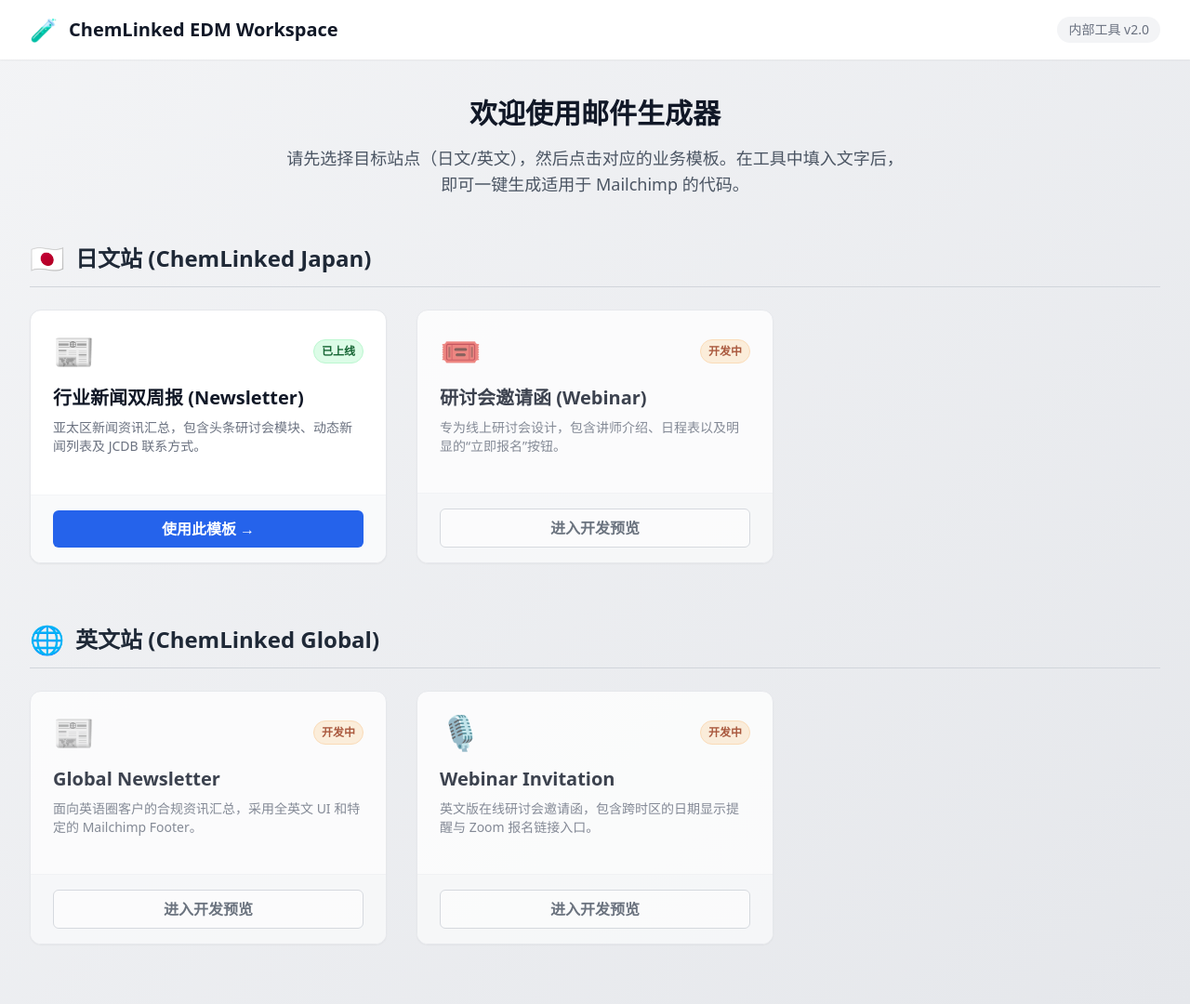
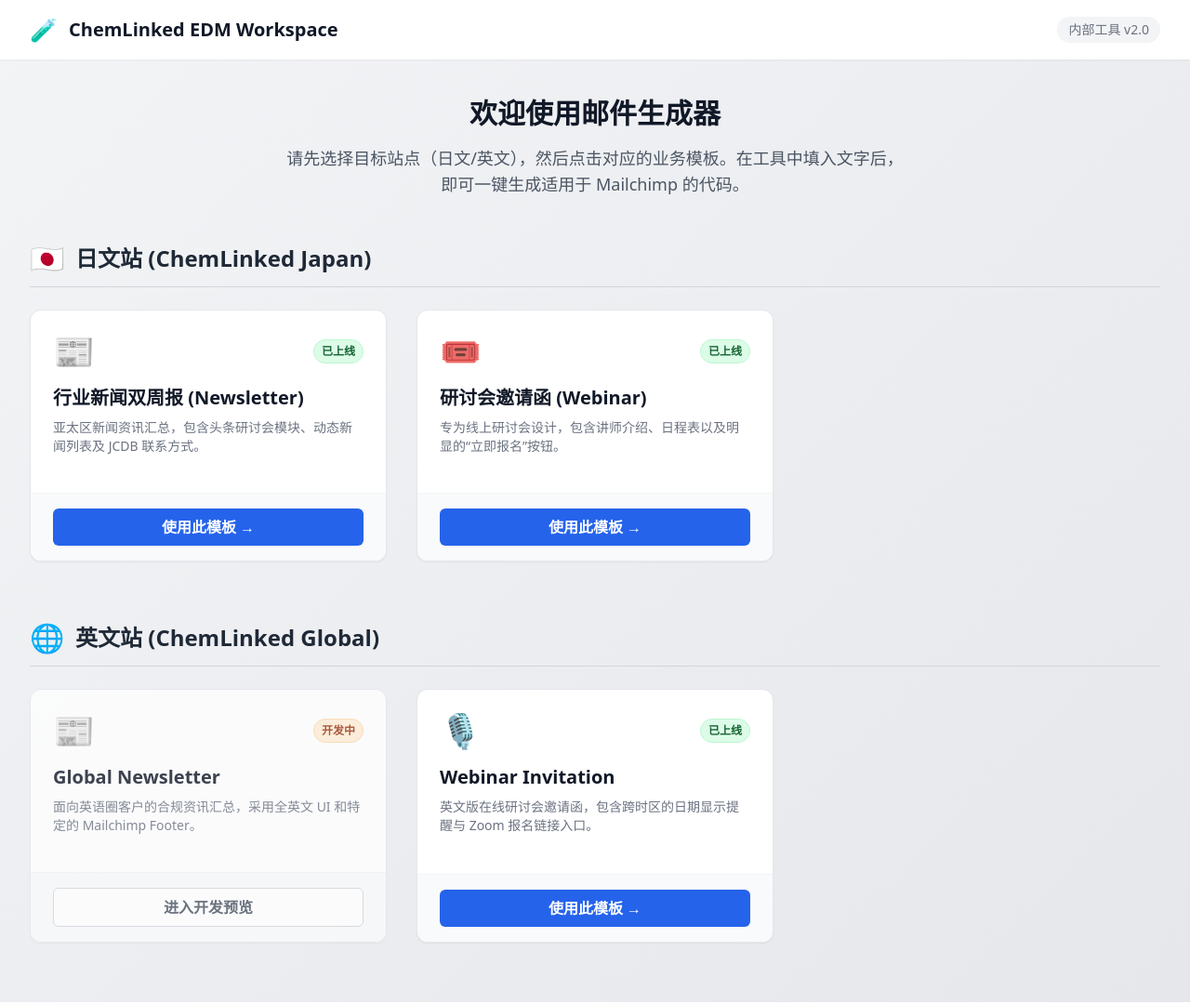
Before and after one commit to CCS-zozs/chemlinked_mail, a plain HTML site: page index.html in a window 1280 px wide. Shown: the whole page at 93% size. Drawn offline with nearby package versions, Linux system fonts and the light colour scheme.

Commit message:
update homepage: mark jp/en webinar templates as live; untrack .DS_Store

```diff
--- a/index.html
+++ b/index.html
@@ -61,11 +61,11 @@
                     </div>
                 </div>
 
-                <div class="bg-white rounded-xl shadow-sm overflow-hidden opacity-80 border border-gray-200 flex flex-col">
+                <div class="bg-white rounded-xl shadow-sm overflow-hidden hover:shadow-lg transition-shadow duration-300 border border-gray-200 flex flex-col">
                     <div class="p-6 flex-1">
                         <div class="flex items-center justify-between mb-4">
                             <span class="text-4xl">🎟️</span>
-                            <span class="bg-orange-100 text-orange-800 text-xs px-2 py-1 rounded-full font-semibold border border-orange-200">开发中</span>
+                            <span class="bg-green-100 text-green-800 text-xs px-2 py-1 rounded-full font-semibold border border-green-200">已上线</span>
                         </div>
                         <h3 class="text-xl font-bold text-gray-900 mb-2">研讨会邀请函 (Webinar)</h3>
                         <p class="text-gray-500 text-sm mb-4">
@@ -73,8 +73,8 @@
                         </p>
                     </div>
                     <div class="bg-gray-50 px-6 py-4 border-t border-gray-100">
-                        <a href="./templates/jp/webinar/index.html" class="block w-full text-center bg-white border border-gray-300 text-gray-600 font-semibold py-2 px-4 rounded-md hover:bg-gray-50 transition-colors">
-                            进入开发预览
+                        <a href="./templates/jp/webinar/index.html" class="block w-full text-center bg-blue-600 text-white font-semibold py-2 px-4 rounded-md hover:bg-blue-700 transition-colors">
+                            使用此模板 →
                         </a>
                     </div>
                 </div>
@@ -107,11 +107,11 @@
                     </div>
                 </div>
 
-                <div class="bg-white rounded-xl shadow-sm overflow-hidden opacity-80 border border-gray-200 flex flex-col">
+                <div class="bg-white rounded-xl shadow-sm overflow-hidden hover:shadow-lg transition-shadow duration-300 border border-gray-200 flex flex-col">
                     <div class="p-6 flex-1">
                         <div class="flex items-center justify-between mb-4">
                             <span class="text-4xl">🎙️</span>
-                            <span class="bg-orange-100 text-orange-800 text-xs px-2 py-1 rounded-full font-semibold border border-orange-200">开发中</span>
+                            <span class="bg-green-100 text-green-800 text-xs px-2 py-1 rounded-full font-semibold border border-green-200">已上线</span>
                         </div>
                         <h3 class="text-xl font-bold text-gray-900 mb-2">Webinar Invitation</h3>
                         <p class="text-gray-500 text-sm mb-4">
@@ -119,8 +119,8 @@
                         </p>
                     </div>
                     <div class="bg-gray-50 px-6 py-4 border-t border-gray-100">
-                        <a href="./templates/en/webinar/index.html" class="block w-full text-center bg-white border border-gray-300 text-gray-600 font-semibold py-2 px-4 rounded-md hover:bg-gray-50 transition-colors">
-                            进入开发预览
+                        <a href="./templates/en/webinar/index.html" class="block w-full text-center bg-blue-600 text-white font-semibold py-2 px-4 rounded-md hover:bg-blue-700 transition-colors">
+                            使用此模板 →
                         </a>
                     </div>
                 </div>
```
Also changed, not shown: 3 other files.
